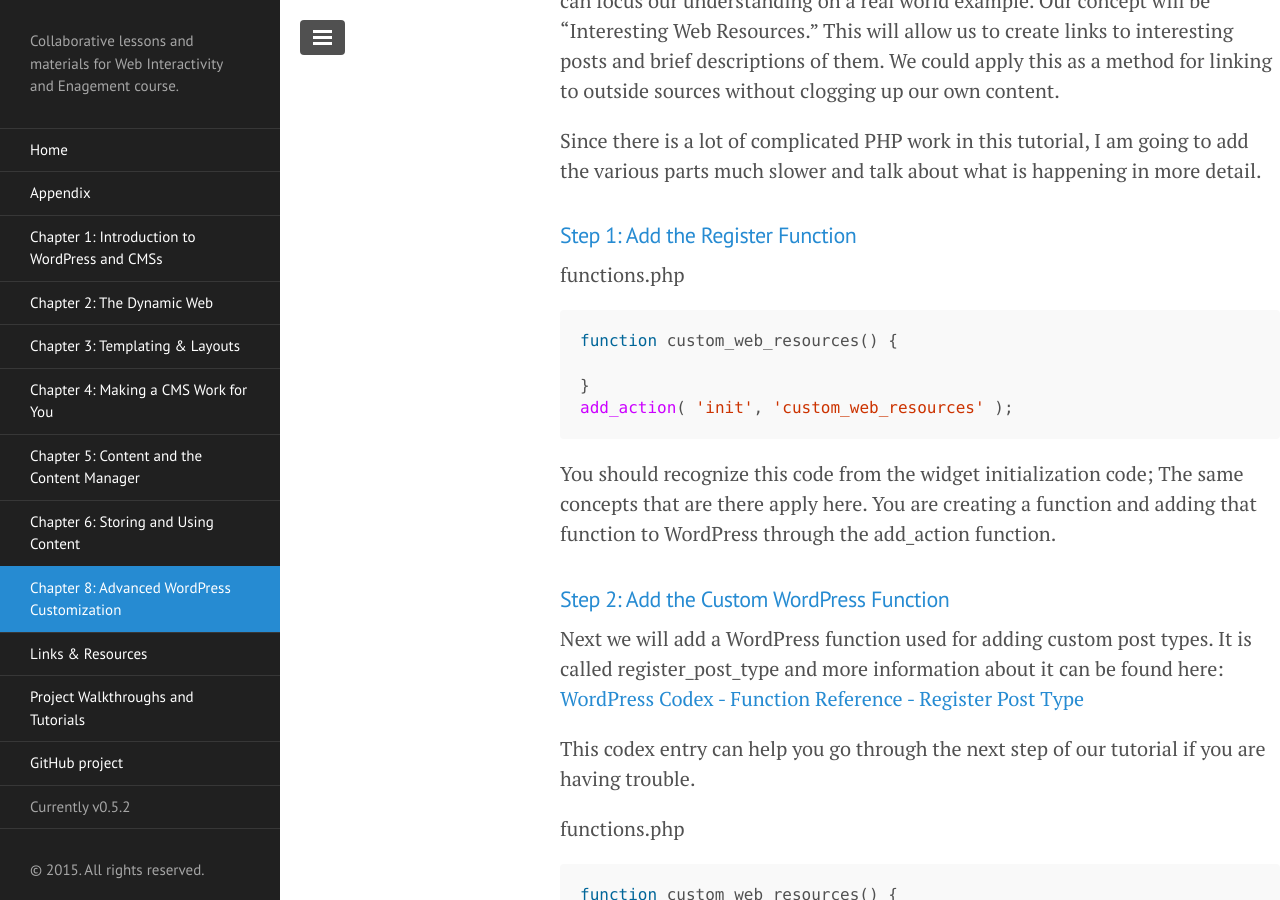
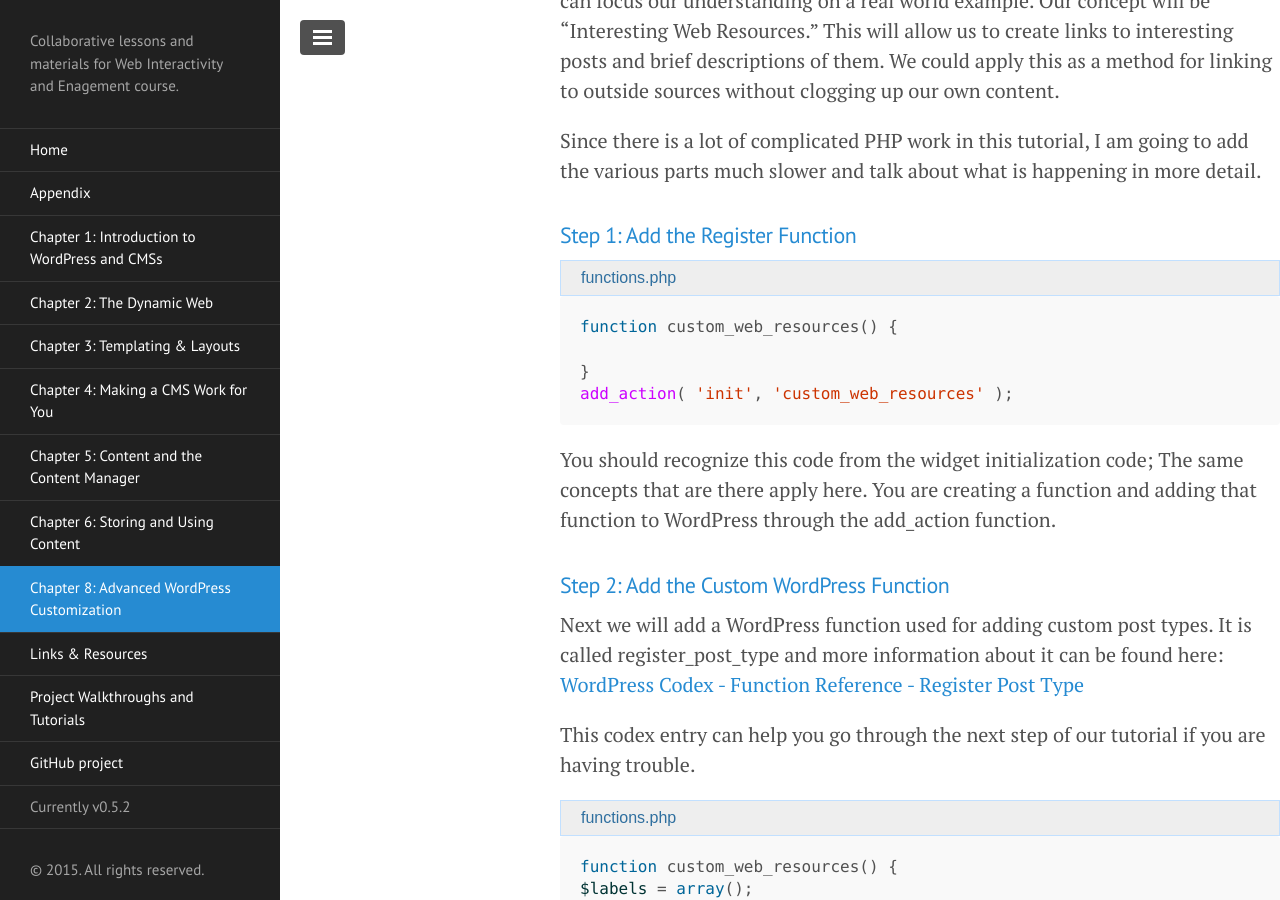
Before and after one commit to ahaywood/Web-Interactivity-and-Engagement, a Jekyll site: the page built from chapter-8/index.md, in a window 1280 px wide and 900 px high, scrolled down 1873 px. Built offline with Jekyll 4.4.1, drawn with Linux system fonts in a browser that asks for light colours; Markdown is read by kramdown in place of the engine named in the settings.

Commit message:
Fixed Mess

````diff
--- a/chapter-8/index.md
+++ b/chapter-8/index.md
@@ -53,7 +53,7 @@ Since there is a lot of complicated PHP work in this tutorial, I am going to add
 
 ##### Step 1: Add the Register Function
 
-functions.php
+<p class="file-name">functions.php</p>
 ```php
 function custom_web_resources() {
 
@@ -68,7 +68,7 @@ Next we will add a WordPress function used for adding custom post types. It is c
 
 This codex entry can help you go through the next step of our tutorial if you are having trouble.
 
-functions.php
+<p class="file-name">functions.php</p>
 ```php
 function custom_web_resources() {
 $labels = array();
@@ -86,7 +86,7 @@ This is done a bit different than the Smashing Magazine tutorial but I think it
 
 There are numerous options that can be added to the register_post_type function. Instead of passing these options through directly, we are creating an object as an array to hold them. This will make our code a bit more organized and modular (which is a very good thing).
 
-functions.php
+<p class="file-name">functions.php</p>
 ```php
 function custom_web_resources() {
 $labels = array(
````
